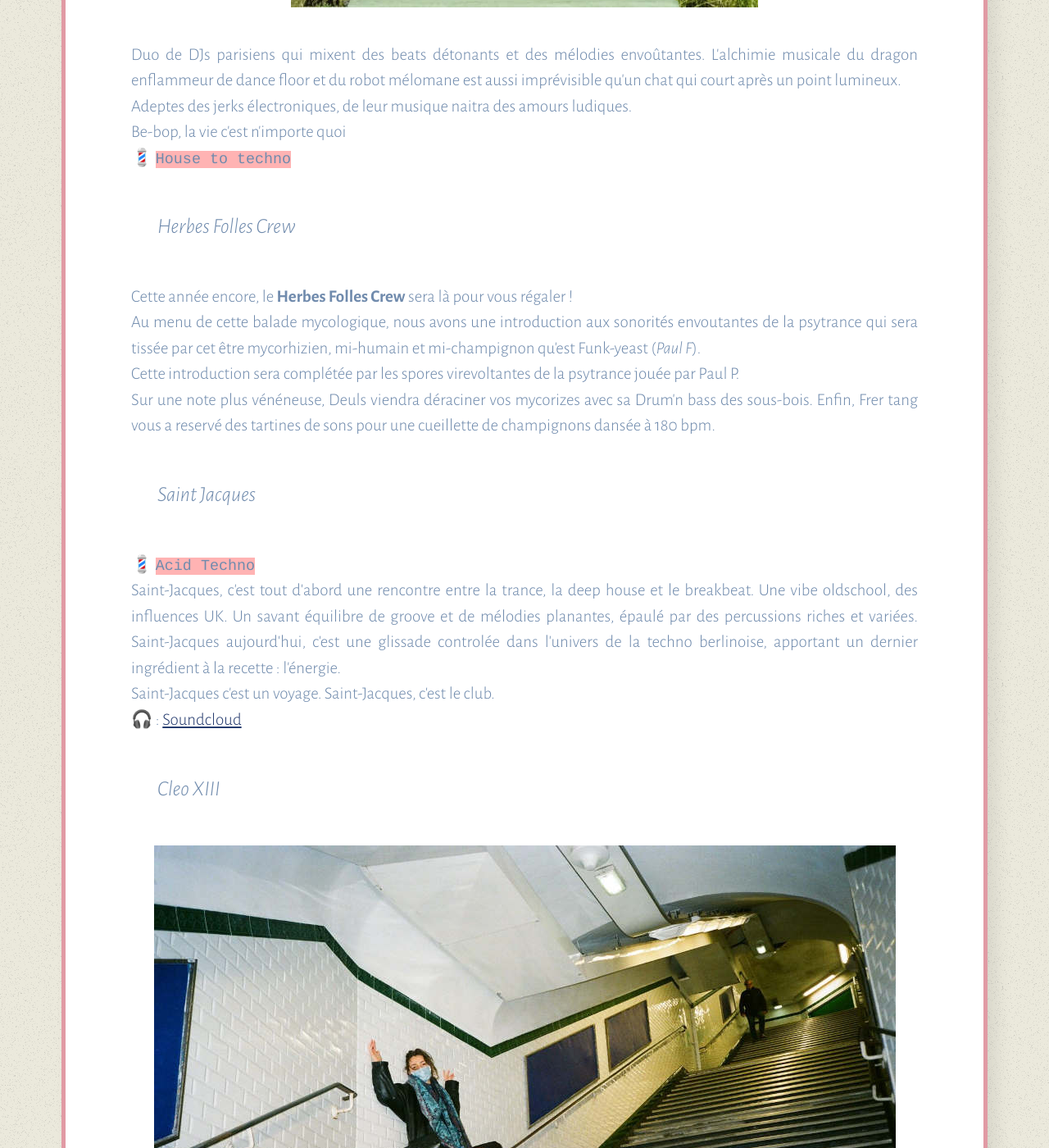
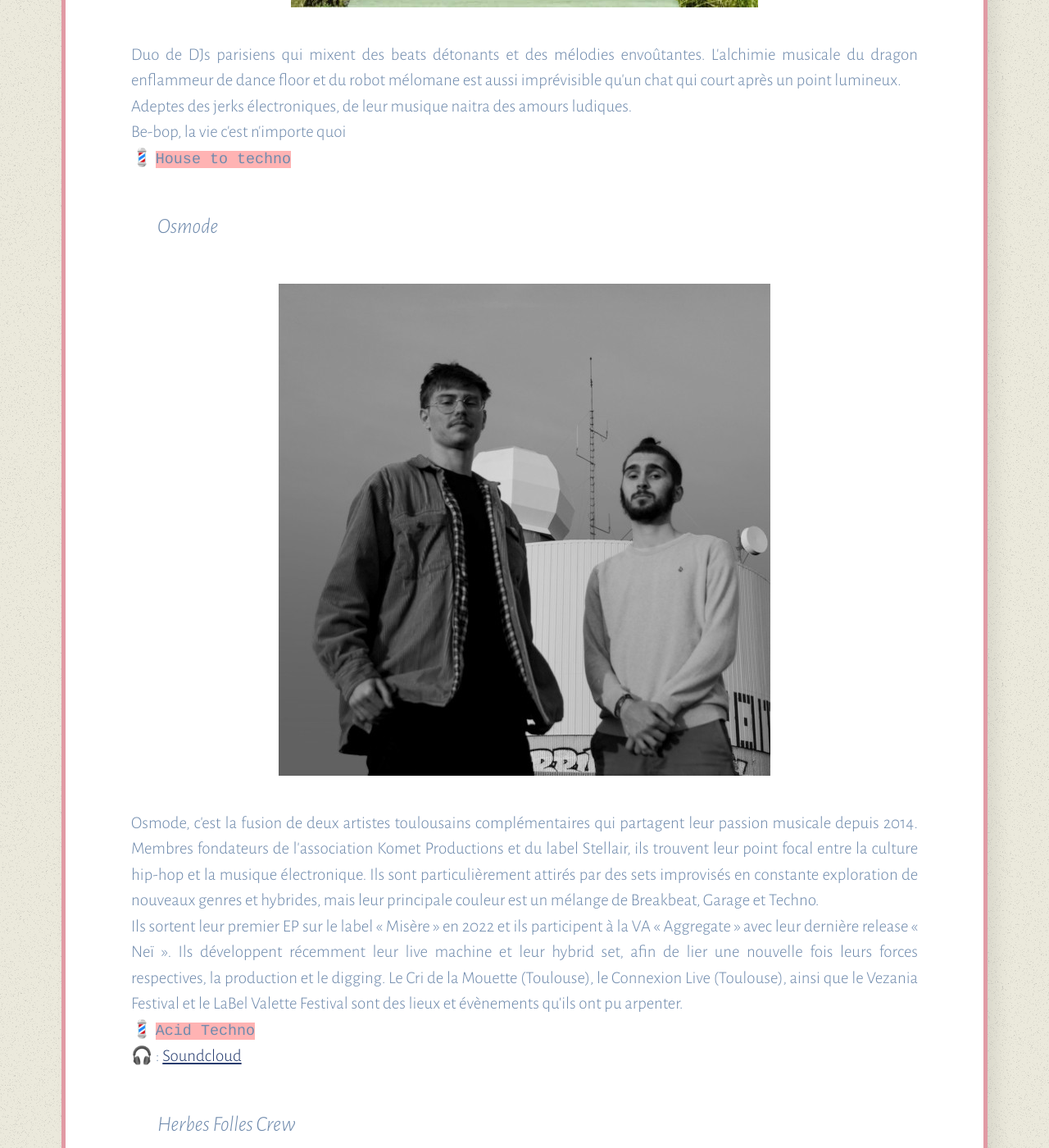
Before and after one commit to Herbes-Folles/Herbes-Folles.github.io, a Jekyll site: the page built from content/programme.md, in a window 1280 px wide and 1400 px high, scrolled down 9158 px. Shown: the whole window at 82% size. Built offline with Jekyll 4.4.1, drawn with Linux system fonts in a browser that asks for light colours.

Commit message:
Update Osmode

```diff
--- a/content/programme.md
+++ b/content/programme.md
@@ -123,6 +123,18 @@ Be-bop, la vie c'est n'importe quoi
 
 💈 `House to techno `
 
+#### Osmode
+
+![](/assets/images/prog23/osmode.jpg)
+
+Osmode, c’est la fusion de deux artistes toulousains complémentaires qui partagent leur passion musicale depuis 2014. Membres fondateurs de l’association Komet Productions et du label Stellair, ils trouvent leur point focal entre la culture hip-hop et la musique électronique. Ils sont particulièrement attirés par des sets improvisés en constante exploration de nouveaux genres et hybrides, mais leur principale couleur est un mélange de Breakbeat, Garage et Techno.
+
+Ils sortent leur premier EP sur le label « Misère » en 2022 et ils participent à la VA « Aggregate » avec leur dernière release « Neï ». Ils développent récemment leur live machine et leur hybrid set, afin de lier une nouvelle fois leurs forces respectives, la production et le digging. Le Cri de la Mouette (Toulouse), le Connexion Live (Toulouse), ainsi que le Vezania Festival et le LaBel Valette Festival sont des lieux et évènements qu’ils ont pu arpenter.
+
+💈 `Acid Techno`
+
+🎧 : [Soundcloud](https://soundcloud.com/osmodecrew)
+
 #### Herbes Folles Crew
 
 Cette année encore, le **Herbes Folles Crew** sera là pour vous régaler !
@@ -159,14 +171,6 @@ Saint-Jacques c'est un voyage. Saint-Jacques, c'est le club.
 
 💈 `Ditry prog trance`
 
-#### Osmode
-
-![](/assets/images/prog23/osmode.jpg)
-
-
-💈 `Acid Techno`
-
-
 #### 👌👅🗣 Gajeb
 
 💈 `Techno chanson (micro ouvert)`
```
